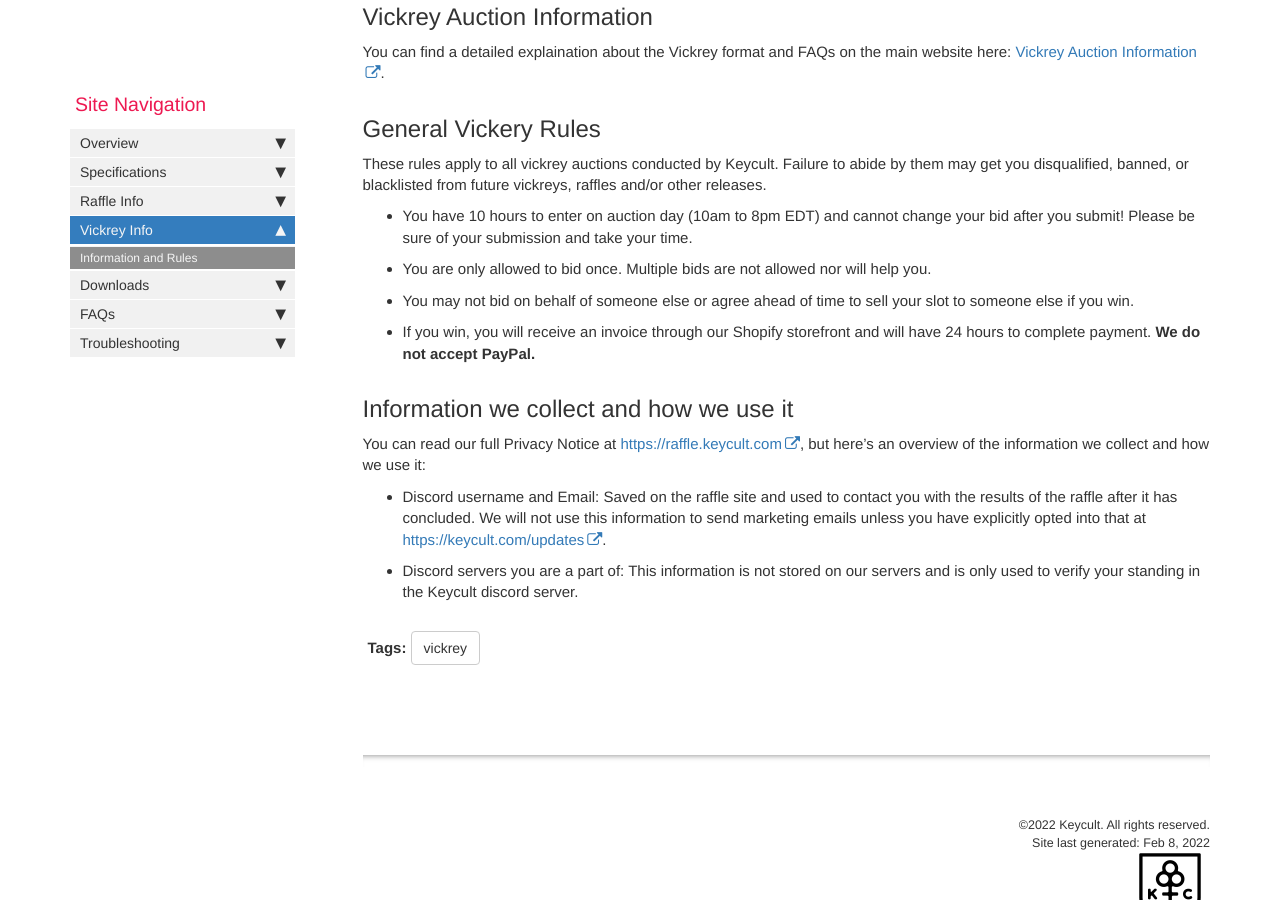
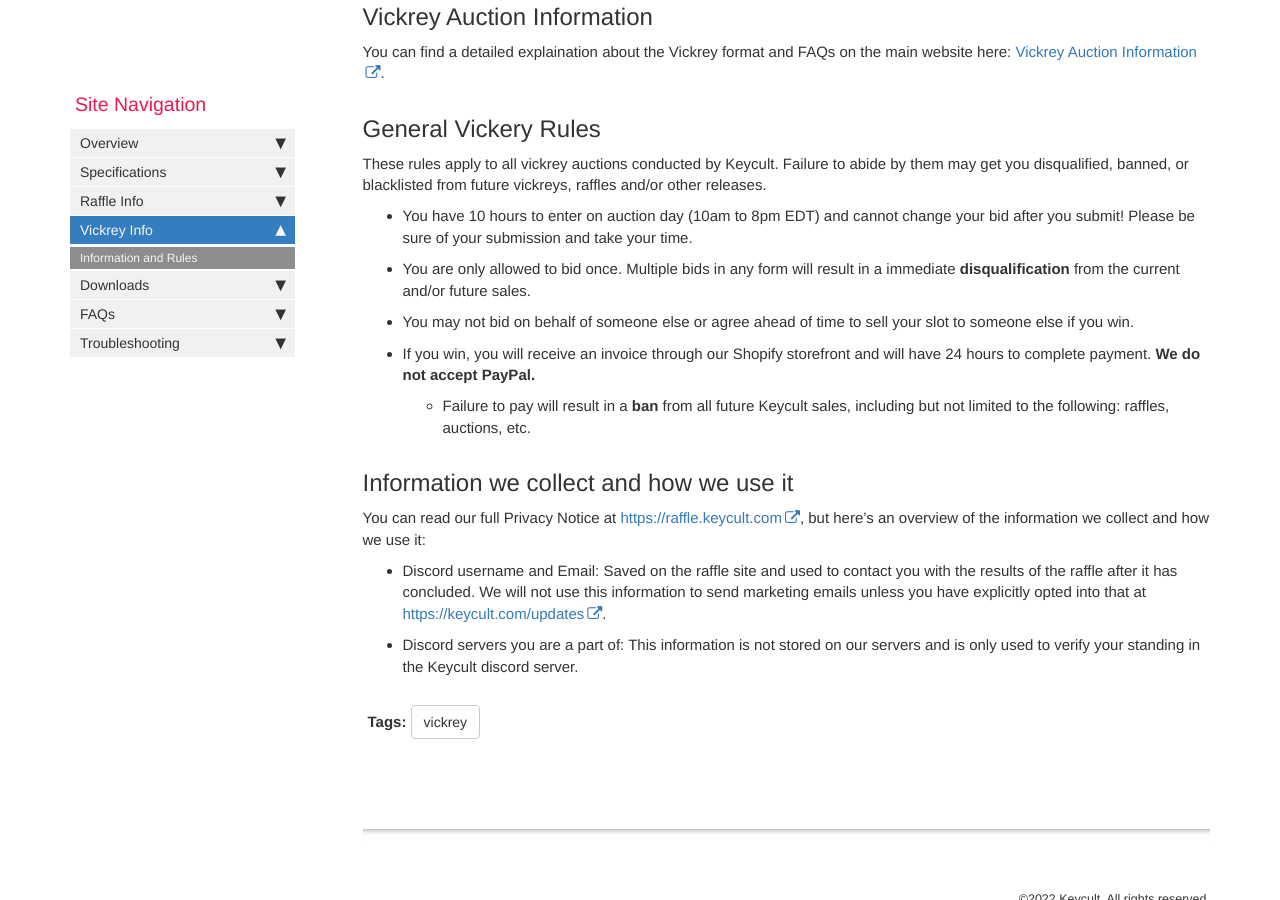
Before and after one commit to keycult/keycult-resources, a Jekyll site: the page built from pages/mydoc/vickrey_info_rules.md, in a window 1280 px wide and 900 px high, scrolled down 343 px. Built offline with Jekyll 4.4.1, drawn with Linux system fonts in a browser that asks for light colours; comment, search, counter and statistics services are not loaded.

Commit message:
Obby changes, added flexible language

```diff
--- a/pages/mydoc/vickrey_info_rules.md
+++ b/pages/mydoc/vickrey_info_rules.md
@@ -16,9 +16,10 @@
 These rules apply to all vickrey auctions conducted by Keycult. Failure to abide by them may get you disqualified, banned, or blacklisted from future vickreys, raffles and/or other releases.
 
  - You have 10 hours to enter on auction day (10am to 8pm EDT) and cannot change your bid after you submit! Please be sure of your submission and take your time.
- - You are only allowed to bid once. Multiple bids are not allowed nor will help you.
+ - You are only allowed to bid once. Multiple bids in any form will result in a immediate **disqualification** from the current and/or future sales.
  - You may not bid on behalf of someone else or agree ahead of time to sell your slot to someone else if you win.
  - If you win, you will receive an invoice through our Shopify storefront and will have 24 hours to complete payment. **We do not accept PayPal.**
+    - Failure to pay will result in a **ban** from all future Keycult sales, including but not limited to the following: raffles, auctions, etc.
 
 ## Information we collect and how we use it
 
```
